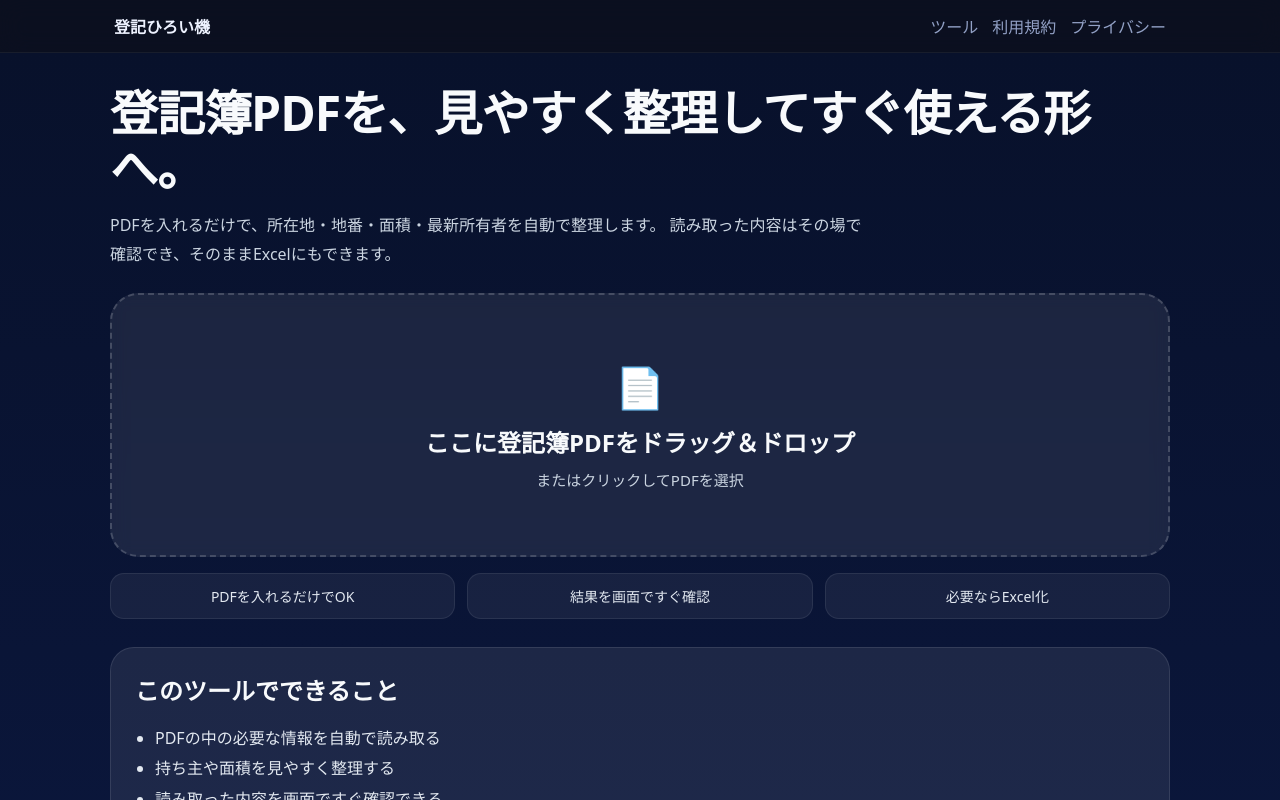
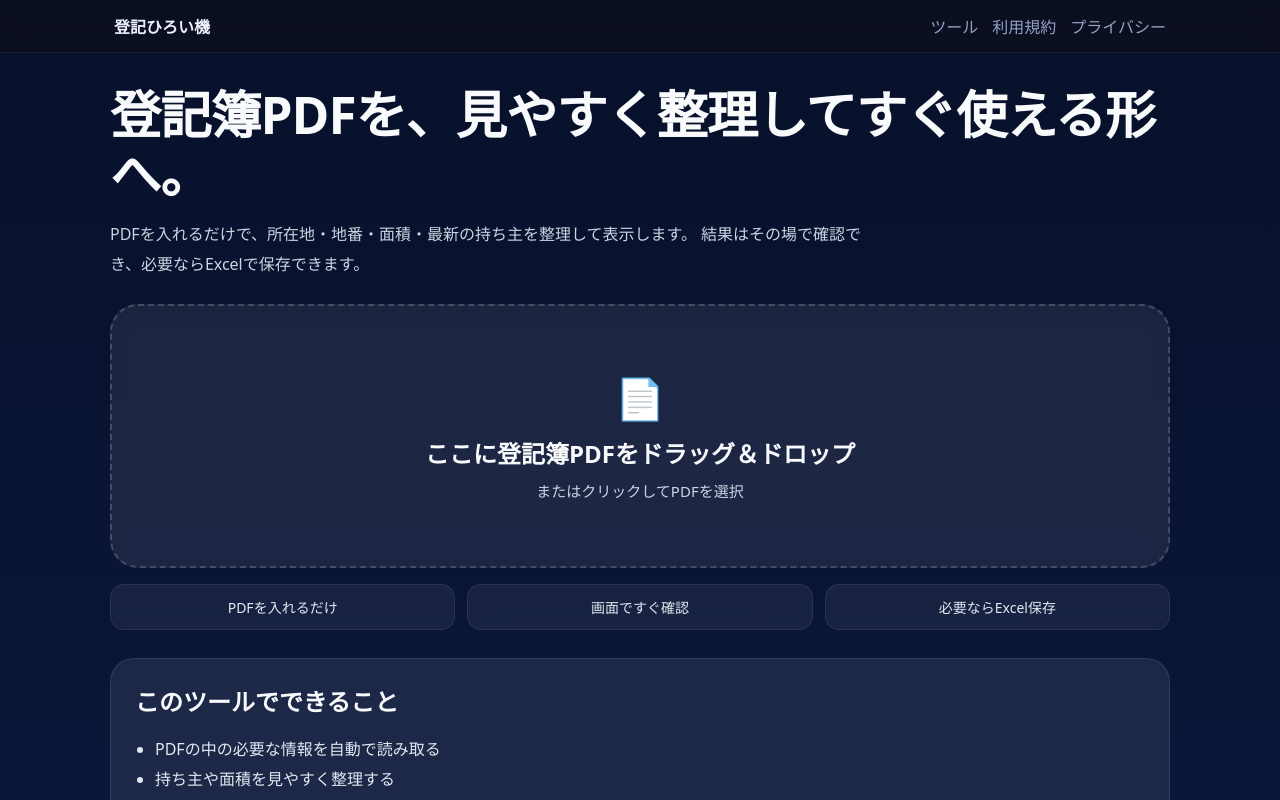
Before and after one commit to tamtamkt7-max/touki-web-app, a Next.js app: page /tool in a window 1280 px wide. Shown: the top 800 px of the page. Built offline with nearby package versions, Linux system fonts and the light colour scheme.

Commit message:
Update ToolClient.tsx

```diff
--- a/components/ToolClient.tsx
+++ b/components/ToolClient.tsx
@@ -45,16 +45,17 @@ export function ToolClient() {
   const summaryCards = useMemo(() => {
     if (!result?.fields) return [];
     return [
-      { label: '最新所有者', value: result.fields.owner || '不明' },
+      { label: '最新の持ち主', value: result.fields.owner || '不明' },
       { label: '所在地', value: result.fields.location || '未抽出' },
       { label: '地番', value: result.fields.number || '未抽出' },
-      { label: '土地面積', value: result.fields.area || '未抽出' },
-      { label: '建物面積', value: result.fields.buildingArea || '未抽出' },
+      { label: '土地の面積', value: result.fields.area || '未抽出' },
+      { label: '建物の面積', value: result.fields.buildingArea || '未抽出' },
     ];
   }, [result]);
 
   async function handleFile(file?: File | null) {
     if (!file) return;
+
     if (file.type !== 'application/pdf') {
       setError('PDFファイルを選択してください。');
       return;
@@ -75,9 +76,9 @@ export function ToolClient() {
         body: JSON.stringify({ rawText }),
       });
 
-      let data: any;
       const text = await res.text();
 
+      let data: any;
       try {
         data = JSON.parse(text);
       } catch {
@@ -112,7 +113,8 @@ export function ToolClient() {
     });
 
     if (!res.ok) {
-      setError('Excelの作成に失敗しました。');
+      const text = await res.text();
+      setError(text || 'Excelの作成に失敗しました。');
       return;
     }
 
@@ -128,13 +130,11 @@ export function ToolClient() {
   return (
     <div style={styles.wrapper}>
       <section style={styles.hero}>
-        <div>
-          <h1 style={styles.title}>登記簿PDFを、見やすく整理してすぐ使える形へ。</h1>
-          <p style={styles.lead}>
-            PDFを入れるだけで、所在地・地番・面積・最新所有者を自動で整理します。
-            読み取った内容はその場で確認でき、そのままExcelにもできます。
-          </p>
-        </div>
+        <h1 style={styles.title}>登記簿PDFを、見やすく整理してすぐ使える形へ。</h1>
+        <p style={styles.lead}>
+          PDFを入れるだけで、所在地・地番・面積・最新の持ち主を整理して表示します。
+          結果はその場で確認でき、必要ならExcelで保存できます。
+        </p>
       </section>
 
       <section
@@ -162,6 +162,7 @@ export function ToolClient() {
           onChange={(e) => handleFile(e.target.files?.[0])}
           style={{ display: 'none' }}
         />
+
         <div style={styles.dropzoneInner}>
           <div style={styles.dropIcon}>📄</div>
           <h2 style={styles.dropTitle}>
@@ -169,16 +170,16 @@ export function ToolClient() {
           </h2>
           <p style={styles.dropText}>
             {loading
-              ? '内容を確認して整理しています。少しだけお待ちください。'
+              ? '内容を整理しています。少しだけお待ちください。'
               : 'またはクリックしてPDFを選択'}
           </p>
         </div>
       </section>
 
       <div style={styles.safeRow}>
-        <div style={styles.safeItem}>PDFを入れるだけでOK</div>
-        <div style={styles.safeItem}>結果を画面ですぐ確認</div>
-        <div style={styles.safeItem}>必要ならExcel化</div>
+        <div style={styles.safeItem}>PDFを入れるだけ</div>
+        <div style={styles.safeItem}>画面ですぐ確認</div>
+        <div style={styles.safeItem}>必要ならExcel保存</div>
       </div>
 
       {error ? <div style={styles.errorBox}>{error}</div> : null}
@@ -196,7 +197,7 @@ export function ToolClient() {
 
           <div style={styles.twoColumn}>
             <div style={styles.panel}>
-              <h3 style={styles.panelTitle}>所有者の流れ</h3>
+              <h3 style={styles.panelTitle}>持ち主の流れ</h3>
               {result.fields.ownersHistory && result.fields.ownersHistory.length > 0 ? (
                 <ol style={styles.historyList}>
                   {result.fields.ownersHistory.map((item, index) => (
@@ -207,7 +208,7 @@ export function ToolClient() {
                   ))}
                 </ol>
               ) : (
-                <p style={styles.emptyText}>所有者の履歴はまだ読み取れませんでした。</p>
+                <p style={styles.emptyText}>履歴はまだ読み取れませんでした。</p>
               )}
             </div>
 
@@ -255,7 +256,7 @@ const styles: Record<string, React.CSSProperties> = {
   },
   title: {
     margin: 0,
-    fontSize: 'clamp(28px, 4vw, 48px)',
+    fontSize: 'clamp(28px, 4vw, 52px)',
     lineHeight: 1.15,
     letterSpacing: '-0.02em',
     color: '#f8fafc',
@@ -265,7 +266,7 @@ const styles: Record<string, React.CSSProperties> = {
     marginBottom: 0,
     color: '#cbd5e1',
     fontSize: 16,
-    lineHeight: 1.8,
+    lineHeight: 1.9,
     maxWidth: 760,
   },
   dropzone: {
@@ -354,6 +355,7 @@ const styles: Record<string, React.CSSProperties> = {
     fontSize: 18,
     fontWeight: 700,
     wordBreak: 'break-word',
+    color: '#0f172a',
   },
   twoColumn: {
     display: 'grid',
@@ -371,6 +373,7 @@ const styles: Record<string, React.CSSProperties> = {
     marginTop: 0,
     marginBottom: 16,
     fontSize: 20,
+    color: '#0f172a',
   },
   historyList: {
     margin: 0,
@@ -387,6 +390,7 @@ const styles: Record<string, React.CSSProperties> = {
     padding: 12,
     borderRadius: 14,
     background: '#f8fafc',
+    color: '#0f172a',
   },
   historyIndex: {
     width: 28,
@@ -412,6 +416,7 @@ const styles: Record<string, React.CSSProperties> = {
     padding: 14,
     fontSize: 14,
     lineHeight: 1.6,
+    color: '#0f172a',
   },
   downloadRow: {
     marginTop: 24,
```
